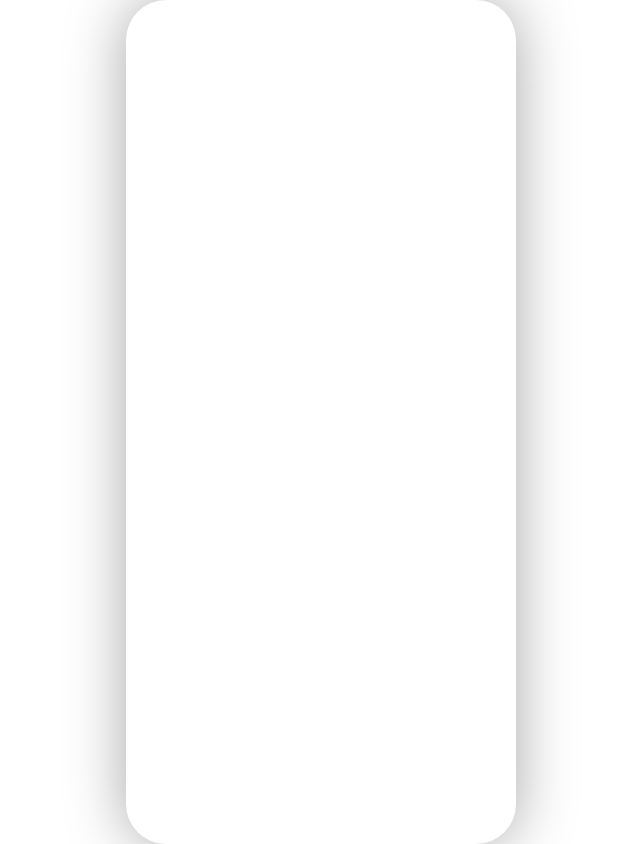
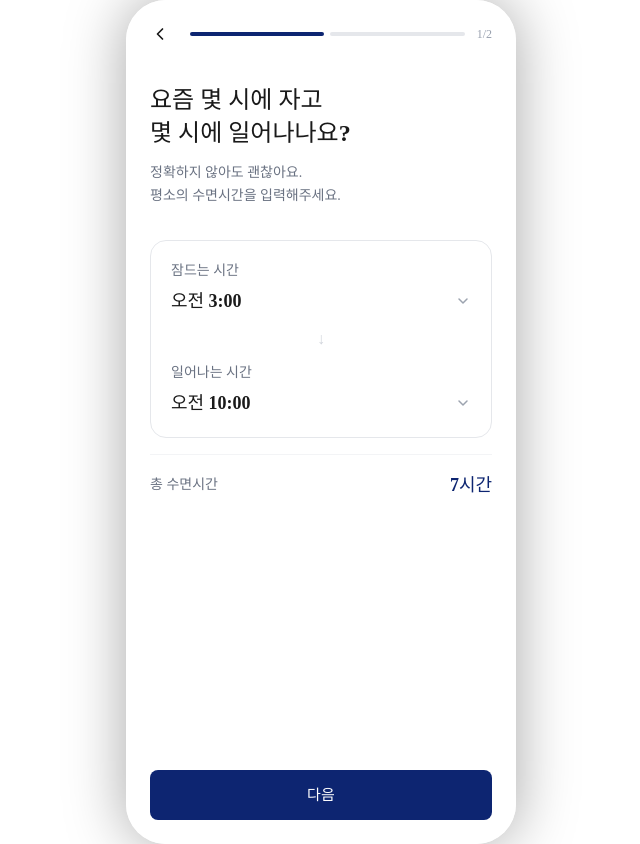
Before and after one commit to 8th-COKERTHON/client-team5, a React (Vite) app: page /jetlag/current-sleep-time in a window 1280 px wide. Before the commit this address had no page. Shown: the whole page, without its empty margins (319-959 px from the left). Built offline with nearby package versions, Linux system fonts and the light colour scheme.

Commit message:
feat: mvp1  수면 시간 입력 페이지 추가 및 나머지 화면 파일 미리 추가

```diff
--- a/src/App.tsx
+++ b/src/App.tsx
@@ -1,5 +1,7 @@
 import { Routes, Route } from 'react-router-dom';
-import JetLagCalculatorPage from '@/pages/JetLagCalculator/OnboardingScreen';
+import OnboardingScreen from '@/pages/JetLagCalculator/OnboardingScreen';
+import CurrentSleepTimeScreen from '@/pages/JetLagCalculator/CurrentSleepTimeScreen';
+
 import MobileFrame from './components/layout/MobileFrame';
 
 const App = () => {
@@ -14,7 +16,8 @@ const App = () => {
             </main>
           }
         />
-        <Route path="/jetlag" element={<JetLagCalculatorPage />} />
+        <Route path="/jetlag/onboarding" element={<OnboardingScreen />} />
+        <Route path="/jetlag/current-sleep-time" element={<CurrentSleepTimeScreen />} />
       </Routes>
     </MobileFrame>
   );
--- a/src/pages/JetLagCalculator/CurrentSleepTimeScreen.tsx
+++ b/src/pages/JetLagCalculator/CurrentSleepTimeScreen.tsx
@@ -0,0 +1,153 @@
+import { useMemo } from 'react';
+import { useNavigate } from 'react-router-dom';
+import { useSleepStore } from '../../stores/useSleepStore';
+
+const MINUTES_PER_HOUR = 60;
+const HOURS_PER_DAY = 24;
+
+// "오전 3:00" 같은 한국어 시간 라벨을 분(minute) 단위로 변환
+const parseKoreanTime = (label: string): number => {
+  const match = label.match(/(오전|오후)\s*(\d{1,2}):(\d{2})/);
+  if (!match) return 0;
+  const [, period, hourString, minuteString] = match;
+  let hour = parseInt(hourString, 10) % 12;
+  if (period === '오후') hour += 12;
+  return hour * MINUTES_PER_HOUR + parseInt(minuteString, 10);
+};
+
+const getSleepDurationLabel = (sleepTime: string, wakeTime: string): string => {
+  const sleepMinutes = parseKoreanTime(sleepTime);
+  const wakeMinutes = parseKoreanTime(wakeTime);
+  const diffMinutes =
+    wakeMinutes >= sleepMinutes
+      ? wakeMinutes - sleepMinutes
+      : HOURS_PER_DAY * MINUTES_PER_HOUR - sleepMinutes + wakeMinutes;
+  const hours = Math.round(diffMinutes / MINUTES_PER_HOUR);
+  return `${hours}시간`;
+};
+
+const CurrentSleepTimeScreen = () => {
+  const navigate = useNavigate();
+  const sleepTime = useSleepStore((state) => state.sleepTime);
+  const wakeTime = useSleepStore((state) => state.wakeTime);
+
+  const duration = useMemo(() => getSleepDurationLabel(sleepTime, wakeTime), [sleepTime, wakeTime]);
+
+  const handleBackClick = () => {
+    navigate(-1);
+  };
+
+  const handleNextClick = () => {
+    navigate('/jetlag/desired-sleep-time');
+  };
+
+  const handleSleepTimeClick = () => {
+    // TODO: TimePickerBottomSheet 오픈 (setSleepTime 호출)
+  };
+
+  const handleWakeTimeClick = () => {
+    // TODO: TimePickerBottomSheet 오픈 (setWakeTime 호출)
+  };
+
+  return (
+    <div className="flex h-full w-full flex-col bg-white px-[1.5rem] pt-[1rem] font-['Pretendard']">
+      <div className="flex items-center gap-[0.75rem]">
+        <button
+          type="button"
+          onClick={handleBackClick}
+          aria-label="뒤로가기"
+          className="-ml-[0.5rem] flex h-[2.25rem] w-[2.25rem] items-center justify-center"
+        >
+          <svg width="20" height="20" viewBox="0 0 20 20" fill="none">
+            <path
+              d="M12.5 15L7.5 10L12.5 5"
+              stroke="#1A1A1A"
+              strokeWidth="1.7"
+              strokeLinecap="round"
+              strokeLinejoin="round"
+            />
+          </svg>
+        </button>
+
+        <div className="flex flex-1 gap-[0.375rem]">
+          <span className="h-[0.25rem] flex-1 rounded-full bg-[#0D2571]" />
+          <span className="h-[0.25rem] flex-1 rounded-full bg-gray-200" />
+        </div>
+
+        <span className="text-xs font-medium text-gray-400">1/2</span>
+      </div>
+
+      <h1 className="mt-[2rem] text-2xl leading-snug font-bold text-[#1A1A1A]">
+        요즘 몇 시에 자고
+        <br />몇 시에 일어나나요?
+      </h1>
+
+      <p className="mt-[0.75rem] text-sm leading-relaxed text-gray-500">
+        정확하지 않아도 괜찮아요.
+        <br />
+        평소의 수면시간을 입력해주세요.
+      </p>
+
+      <div className="mt-[2rem] rounded-2xl border border-gray-200 px-[1.25rem] py-[1.25rem]">
+        <button
+          type="button"
+          onClick={handleSleepTimeClick}
+          className="flex w-full flex-col items-start gap-[0.375rem] text-left"
+        >
+          <span className="text-sm text-gray-500">잠드는 시간</span>
+          <div className="flex w-full items-center justify-between">
+            <span className="text-lg font-semibold text-[#1A1A1A]">{sleepTime}</span>
+            <ChevronDownIcon />
+          </div>
+        </button>
+
+        <div className="flex justify-center py-[0.75rem]">
+          <span className="text-gray-300">↓</span>
+        </div>
+
+        <button
+          type="button"
+          onClick={handleWakeTimeClick}
+          className="flex w-full flex-col items-start gap-[0.375rem] text-left"
+        >
+          <span className="text-sm text-gray-500">일어나는 시간</span>
+          <div className="flex w-full items-center justify-between">
+            <span className="text-lg font-semibold text-[#1A1A1A]">{wakeTime}</span>
+            <ChevronDownIcon />
+          </div>
+        </button>
+      </div>
+
+      <div className="mt-[1rem] flex items-center justify-between border-t border-gray-100 pt-[1rem]">
+        <span className="text-sm text-gray-500">총 수면시간</span>
+        <span className="text-lg font-bold text-[#0D2571]">{duration}</span>
+      </div>
+
+      <div className="mt-auto pb-[calc(env(safe-area-inset-bottom)+1.5rem)]">
+        <button
+          type="button"
+          onClick={handleNextClick}
+          className="flex w-full items-center justify-center rounded-lg bg-[#0D2571] px-[1.25rem] py-[0.875rem] text-[15px] leading-[22.5px] font-medium tracking-[0.15px] text-white"
+        >
+          다음
+        </button>
+      </div>
+    </div>
+  );
+};
+
+const ChevronDownIcon = () => {
+  return (
+    <svg width="16" height="16" viewBox="0 0 16 16" fill="none">
+      <path
+        d="M4 6L8 10L12 6"
+        stroke="#9CA3AF"
+        strokeWidth="1.5"
+        strokeLinecap="round"
+        strokeLinejoin="round"
+      />
+    </svg>
+  );
+};
+
+export default CurrentSleepTimeScreen;
--- a/src/pages/JetLagCalculator/OnboardingScreen.tsx
+++ b/src/pages/JetLagCalculator/OnboardingScreen.tsx
@@ -1,30 +1,46 @@
-import GlobeBackground from './GlobeBackground';
+import { useNavigate } from 'react-router-dom';
+import GlobeBackground from './components/GlobeBackground';
 
-export default function OnboardingScreen() {
+const GLOBE_ALTITUDE = 1.2;
+const GLOBE_FOCUS_LAT = 10;
+const GLOBE_FOCUS_LNG = 20;
+
+const OnboardingScreen = () => {
+  const navigate = useNavigate();
+
+  const handleStartClick = () => {
+    navigate('/jetlag/current-sleep-time');
+  };
+
   return (
     <div className="relative z-0 flex h-full w-full flex-col justify-end">
       {/* 배경 지구본 */}
-      <GlobeBackground altitude={1.2} focusLat={10} focusLng={20} />
+      <GlobeBackground
+        altitude={GLOBE_ALTITUDE}
+        focusLat={GLOBE_FOCUS_LAT}
+        focusLng={GLOBE_FOCUS_LNG}
+      />
 
-      <div className="relative z-10 flex flex-1 items-center justify-center px-6">
+      <div className="relative z-10 flex flex-1 items-center justify-center px-[1.5rem]">
         <div className="inline-flex flex-col items-start font-['Pretendard']">
-          <h1 className="text-center text-[24px] leading-[33.6px] font-bold text-[color:var(--White,#FFF)]">
+          <h1 className="text-center text-[1.5rem] leading-[2.1rem] font-bold text-[color:var(--White,#FFF)]">
             내 수면시간
             <br />
             어느 나라에 있을까요?
           </h1>
 
-          <p className="mt-[12px] text-center text-[13px] leading-[22.1px] font-medium text-[color:var(--Gray-200,#E6E6E6)]">
+          <p className="mt-[0.75rem] text-center text-[0.8125rem] leading-[1.38125rem] font-medium text-[color:var(--Gray-200,#E6E6E6)]">
             현재 수면시간과 원하는 수면시간을 비교해
             <br />내 몸의 시간대를 알려드려요.
           </p>
         </div>
       </div>
 
-      <div className="relative z-10 flex justify-center px-6 pb-[calc(env(safe-area-inset-bottom)+60px)]">
+      <div className="relative z-10 flex justify-center px-[1.5rem] pb-[calc(env(safe-area-inset-bottom)+3.75rem)]">
         <button
           type="button"
-          className="mt-4 flex w-full max-w-[340px] items-center justify-center gap-2 rounded-lg bg-[#0D2571] px-5 py-3.5 text-center font-['Pretendard'] text-[15px] leading-[22.5px] font-medium tracking-[0.15px] text-[color:var(--White,#FFF)]"
+          onClick={handleStartClick}
+          className="mt-[1rem] flex w-full max-w-[21.25rem] items-center justify-center gap-[0.5rem] rounded-lg bg-[#0D2571] px-[1.25rem] py-[0.875rem] text-center font-['Pretendard'] text-[0.9375rem] leading-[1.40625rem] font-medium tracking-[0.15px] text-white"
         >
           내 수면시차 확인하기
           <span aria-hidden>→</span>
@@ -32,4 +48,6 @@ export default function OnboardingScreen() {
       </div>
     </div>
   );
-}
+};
+
+export default OnboardingScreen;
--- a/src/pages/JetLagCalculator/GlobeBackground.tsx
+++ b/src/pages/JetLagCalculator/components/GlobeBackground.tsx
@@ -1,7 +1,7 @@
 import { useRef } from 'react';
 import Globe, { type GlobeMethods } from 'react-globe.gl';
-import { useElementSize } from '../../hooks/useElementSize';
-import { useGlobeStore } from '../../stores/useGlobeStore';
+import { useElementSize } from '../../../hooks/useElementSize';
+import { useGlobeStore } from '../../../stores/useGlobeStore';
 
 interface GlobeBackgroundProps {
   altitude?: number;
--- /dev/null
+++ b/src/stores/useSleepStore.ts
@@ -0,0 +1,34 @@
+import { create } from 'zustand';
+
+const DEFAULT_SLEEP_TIME = '오전 3:00';
+const DEFAULT_WAKE_TIME = '오전 10:00';
+
+interface SleepState {
+  sleepTime: string;
+  wakeTime: string;
+  desiredSleepTime: string | null;
+  desiredWakeTime: string | null;
+  setSleepTime: (sleepTime: string) => void;
+  setWakeTime: (wakeTime: string) => void;
+  setDesiredSleepTime: (desiredSleepTime: string) => void;
+  setDesiredWakeTime: (desiredWakeTime: string) => void;
+  resetSleepState: () => void;
+}
+
+export const useSleepStore = create<SleepState>((set) => ({
+  sleepTime: DEFAULT_SLEEP_TIME,
+  wakeTime: DEFAULT_WAKE_TIME,
+  desiredSleepTime: null,
+  desiredWakeTime: null,
+  setSleepTime: (sleepTime) => set({ sleepTime }),
+  setWakeTime: (wakeTime) => set({ wakeTime }),
+  setDesiredSleepTime: (desiredSleepTime) => set({ desiredSleepTime }),
+  setDesiredWakeTime: (desiredWakeTime) => set({ desiredWakeTime }),
+  resetSleepState: () =>
+    set({
+      sleepTime: DEFAULT_SLEEP_TIME,
+      wakeTime: DEFAULT_WAKE_TIME,
+      desiredSleepTime: null,
+      desiredWakeTime: null,
+    }),
+}));
```
Also changed, not shown: src/pages/JetLagCalculator/DesiredSleepTimeScreen.tsx (added), src/pages/JetLagCalculator/SleepCountryLoadingScreen.tsx (added), src/pages/JetLagCalculator/SleepResultTicketScreen.tsx (added), src/pages/JetLagCalculator/components/TimePickerBottomSheet.tsx (added).
